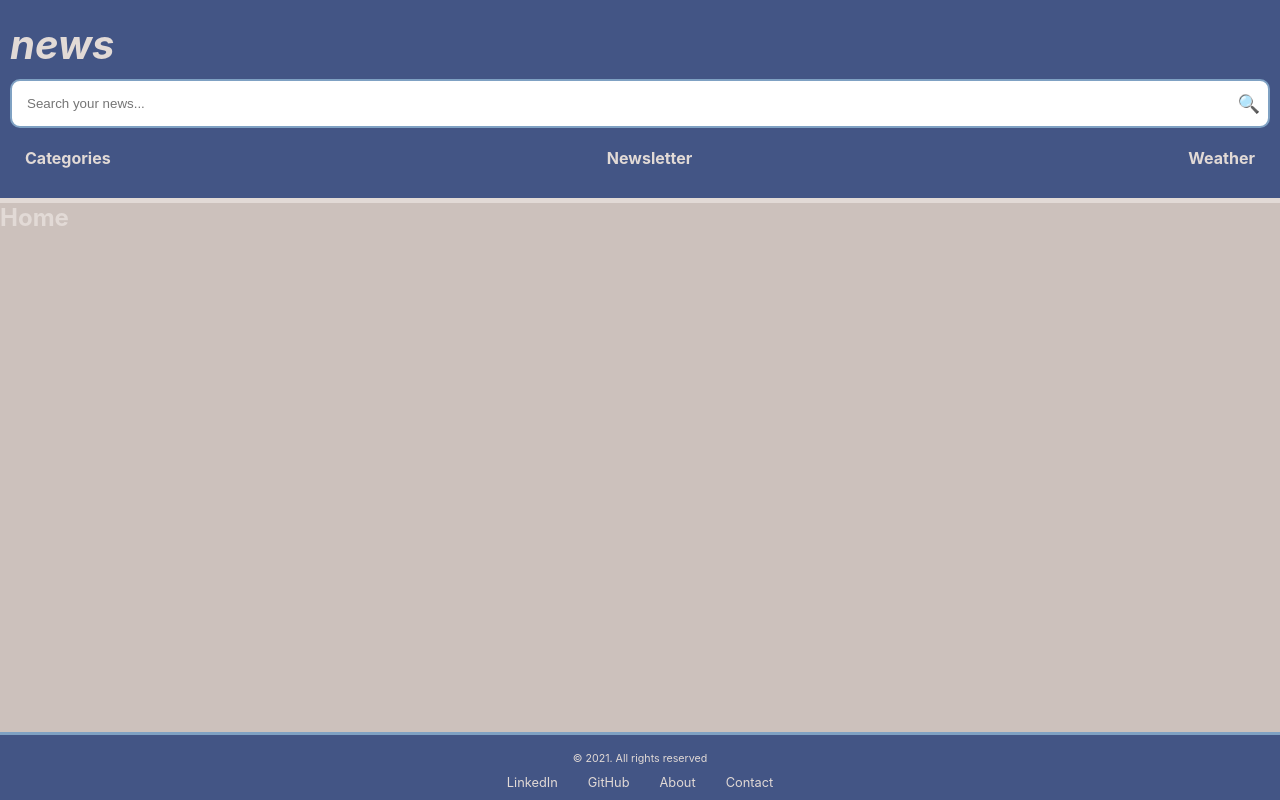
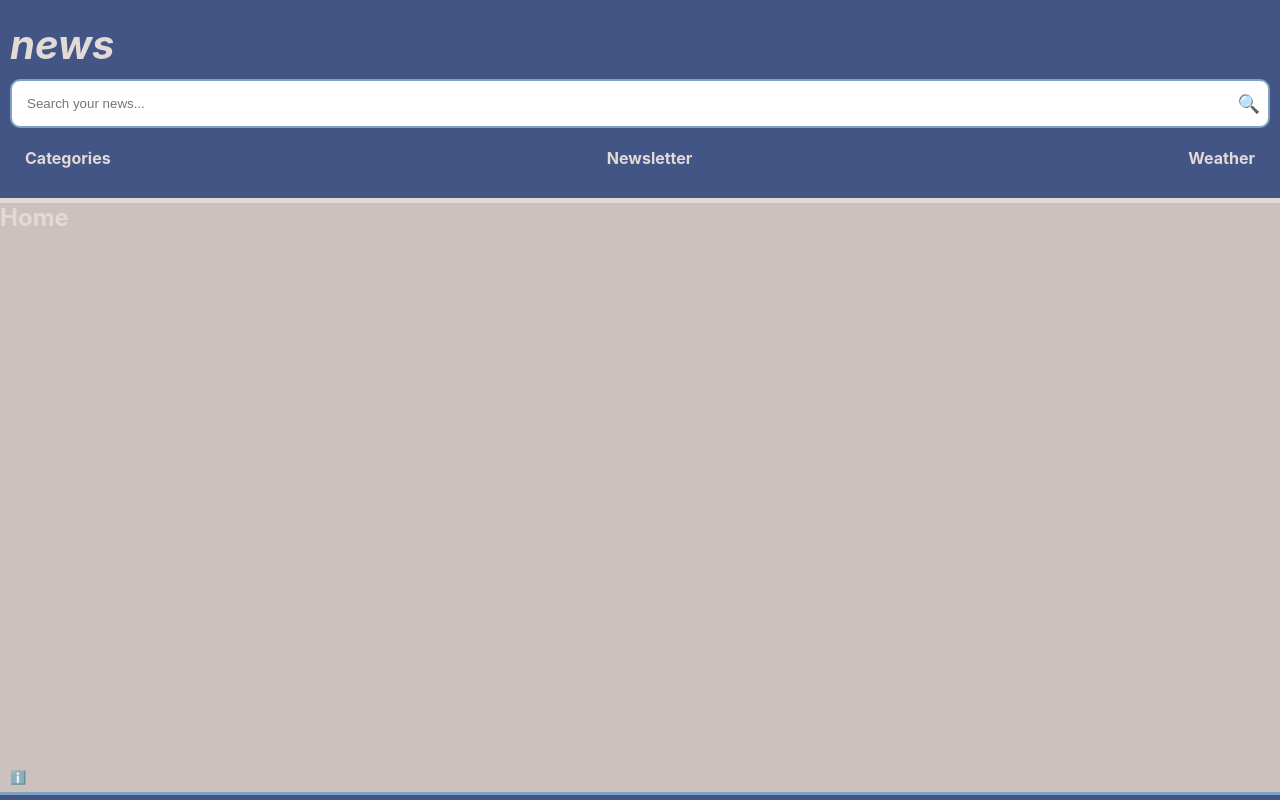
Before and after one commit to BeaCoden/context-news-api, a React (Create React App) app: page / in a window 1280 px wide. Built offline with nearby package versions, Linux system fonts and the light colour scheme.

Commit message:
refactor: Update Footer component to include toggle button for visibility

```diff
--- a/src/components/common/Footer/Footer.jsx
+++ b/src/components/common/Footer/Footer.jsx
@@ -1,10 +1,22 @@
-import React from "react";
+import React, { useState } from "react";
 import { Link } from "react-router-dom";
 import styles from "./Footer.module.css";
 
 const Footer = () => {
+  const [isFooterVisible, setIsFooterVisible] = useState(false);
+
+  const toggleFooter = () => {
+    setIsFooterVisible(!isFooterVisible);
+  };
+
   return (
-    <footer className={styles.footer}>
+    <div>
+      <button
+        className={styles.toggleButton}
+        onClick={toggleFooter}>
+        {isFooterVisible ? "❌" : "ℹ️"}
+      </button>
+      <footer className={`${styles.footer} ${isFooterVisible ? styles.visible : ""}`}>
         <p>
           <small>© 2021. All rights reserved</small>
         </p>
@@ -33,6 +45,7 @@ const Footer = () => {
           </li>
         </ul>
       </footer>
+    </div>
   );
 };
 
--- a/src/components/common/Footer/Footer.module.css
+++ b/src/components/common/Footer/Footer.module.css
@@ -1,7 +1,6 @@
-
 .footer {
   position: fixed;
-  bottom: 0;
+  bottom: -60px;
   left: 0;
   width: 100%;
   background-color: var(--footer-bg-color);
@@ -11,10 +10,29 @@
   border-top: var(--detail-color) 3px solid;
   font-size: 0.8rem;
   color: var(--footer-font-color);
+  transition: bottom 0.5s ease-in-out;
 }
 
-.footer p {
-  margin: 5px 0;
+.footer.visible {
+  bottom: 0;
+}
+
+.toggleButton {
+  position: fixed;
+  bottom: 10px;
+  left: 5px;
+  background-color: transparent;
+  border: none;
+  cursor: pointer;
+  padding: 5px;
+  z-index: 1001;
+  border-radius: 50px;
+  color: var(--button-font-color);
+  font-size: small;
+}
+
+.toggleButton:hover {
+  background-color: transparent;
 }
 
 .footer ul {
@@ -29,6 +47,10 @@
   margin: 0 15px;
 }
 
+.footer p {
+  margin: 5px 0;
+}
+
 .footer a {
   color: var(--footer-font-color);
   text-decoration: none;
```
Also changed, not shown: src/index.css (+0 -15 lines). Lines whose indentation alone changed are shown as unchanged.
